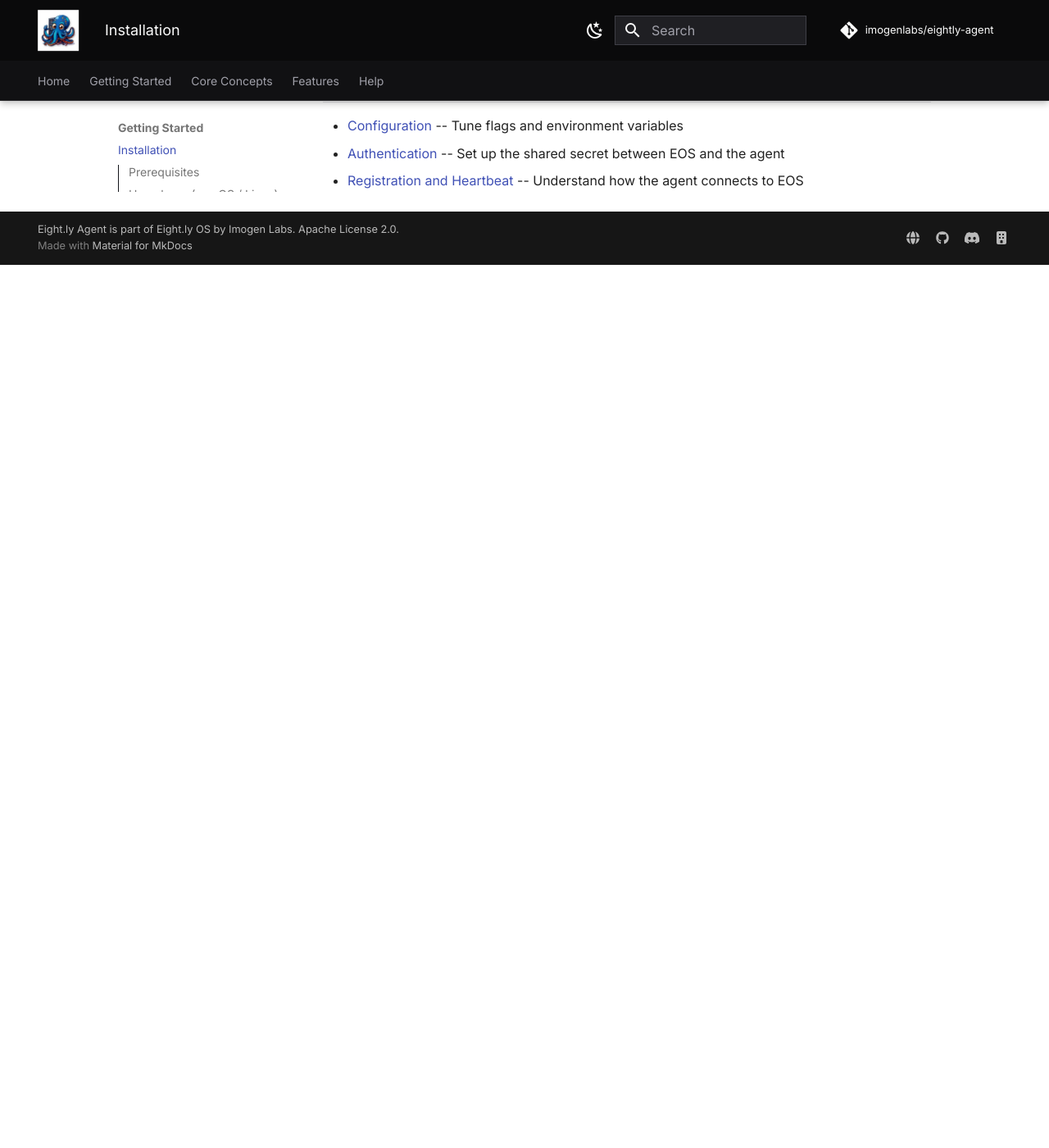
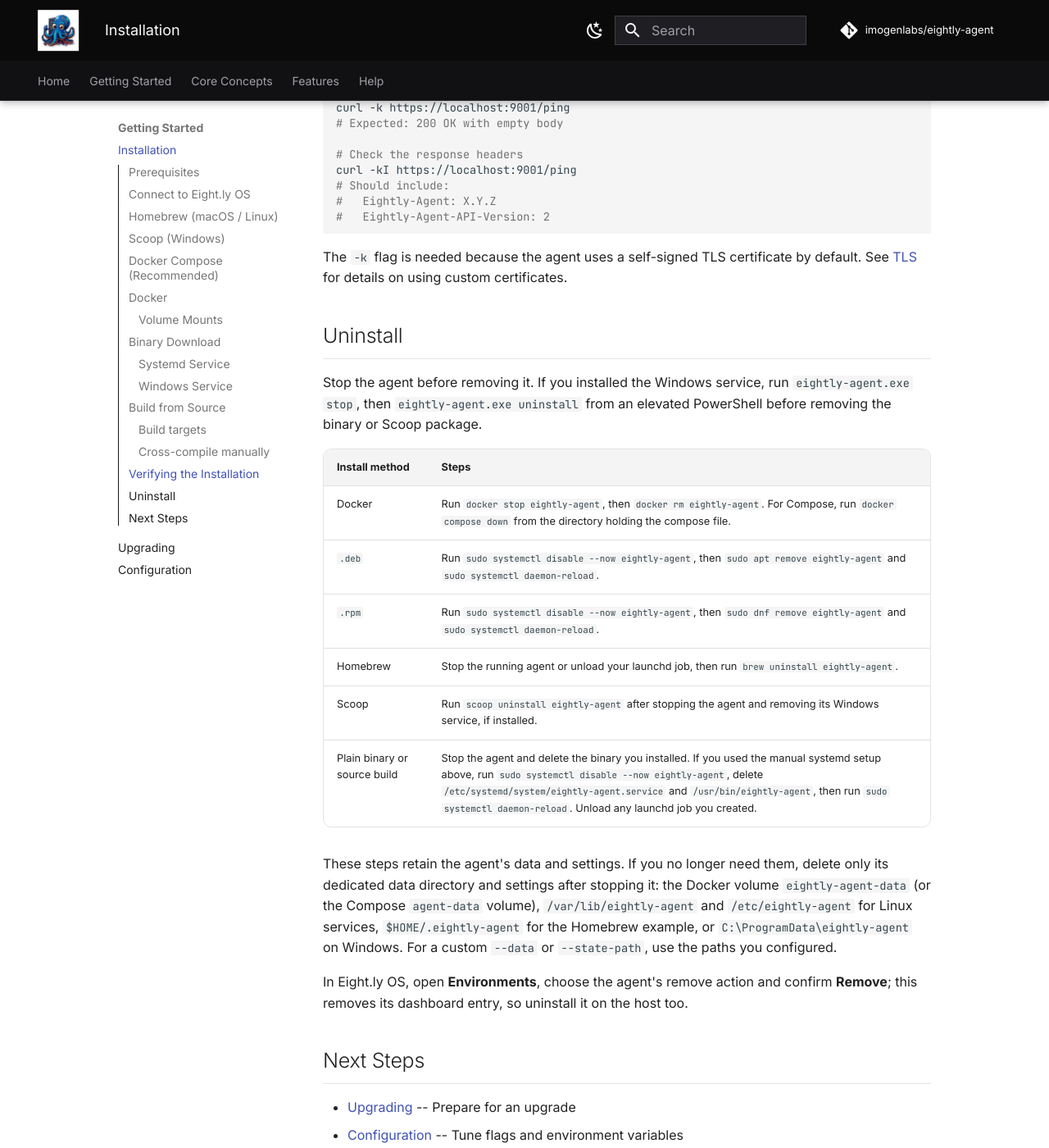
Before and after one commit to imogenlabs/eightly-agent, an MkDocs documentation site: the page built from docs/wiki/Installation.md, in a window 1280 px wide and 1400 px high, scrolled down 8318 px. Shown: the whole window at 82% size. Built offline with MkDocs 1.6.1 and Material for MkDocs 9.7.7, drawn with Linux system fonts in a browser that asks for light colours; comment, search, counter and statistics services are not loaded; before the commit the page ends 8641 px from its top, so only the background shows below that; some of the changed text lies outside the part shown.

Commit message:
docs: EA-40 add uninstall steps, the upgrade guide and a connect walkthrough

```diff
--- a/docs/wiki/Installation.md
+++ b/docs/wiki/Installation.md
@@ -11,6 +11,14 @@ Multiple ways to install Eight.ly Agent: Docker Compose (recommended), Docker co
 - A host running Linux, macOS, or Windows with Docker installed
 - Network connectivity between the agent host and your Eight.ly OS server (for registration)
 - An install command from Eight.ly OS (Environments → Add Agent). It carries the server URL, the shared secret and a one-time enrollment token.
+
+## Connect to Eight.ly OS
+
+1. Open **Environments → Add Agent** in Eight.ly OS.
+2. Copy the install command; it includes the server URL, shared secret and a one-time enrollment token.
+3. Run it on the Docker host you want to manage; see [Docker](#docker) or the install method below for details.
+4. Return to **Environments** and wait for the host to show **Online**; see [Registration and Heartbeat](Registration-and-Heartbeat.md).
+5. Select the host to manage its containers; if it stays offline, see [Troubleshooting](Troubleshooting.md).
 
 ## Homebrew (macOS / Linux)
 
@@ -313,8 +321,26 @@ curl -kI https://localhost:9001/ping
 
 The `-k` flag is needed because the agent uses a self-signed TLS certificate by default. See [TLS](TLS.md) for details on using custom certificates.
 
+## Uninstall
+
+Stop the agent before removing it. If you installed the Windows service, run `eightly-agent.exe stop`, then `eightly-agent.exe uninstall` from an elevated PowerShell before removing the binary or Scoop package.
+
+| Install method | Steps |
+|----------------|-------|
+| Docker | Run `docker stop eightly-agent`, then `docker rm eightly-agent`. For Compose, run `docker compose down` from the directory holding the compose file. |
+| `.deb` | Run `sudo systemctl disable --now eightly-agent`, then `sudo apt remove eightly-agent` and `sudo systemctl daemon-reload`. |
+| `.rpm` | Run `sudo systemctl disable --now eightly-agent`, then `sudo dnf remove eightly-agent` and `sudo systemctl daemon-reload`. |
+| Homebrew | Stop the running agent or unload your launchd job, then run `brew uninstall eightly-agent`. |
+| Scoop | Run `scoop uninstall eightly-agent` after stopping the agent and removing its Windows service, if installed. |
+| Plain binary or source build | Stop the agent and delete the binary you installed. If you used the manual systemd setup above, run `sudo systemctl disable --now eightly-agent`, delete `/etc/systemd/system/eightly-agent.service` and `/usr/bin/eightly-agent`, then run `sudo systemctl daemon-reload`. Unload any launchd job you created. |
+
+These steps retain the agent's data and settings. If you no longer need them, delete only its dedicated data directory and settings after stopping it: the Docker volume `eightly-agent-data` (or the Compose `agent-data` volume), `/var/lib/eightly-agent` and `/etc/eightly-agent` for Linux services, `$HOME/.eightly-agent` for the Homebrew example, or `C:\ProgramData\eightly-agent` on Windows. For a custom `--data` or `--state-path`, use the paths you configured.
+
+In Eight.ly OS, open **Environments**, choose the agent's remove action and confirm **Remove**; this removes its dashboard entry, so uninstall it on the host too.
+
 ## Next Steps
 
+- [Upgrading](UPGRADING.md) -- Prepare for an upgrade
 - [Configuration](Configuration.md) -- Tune flags and environment variables
 - [Authentication](Authentication.md) -- Set up the shared secret between EOS and the agent
 - [Registration and Heartbeat](Registration-and-Heartbeat.md) -- Understand how the agent connects to EOS
--- a/mkdocs.yml
+++ b/mkdocs.yml
@@ -108,6 +108,7 @@ nav:
   - Home: index.md
   - Getting Started:
       - Installation: Installation.md
+      - Upgrading: UPGRADING.md
       - Configuration: Configuration.md
   - Core Concepts:
       - Authentication: Authentication.md
```
Also changed, not shown: CHANGELOG.md (+1 -1 lines), README.md (+4 -0 lines), docs/wiki/UPGRADING.md (renamed from docs/UPGRADING.md, +6 -2 lines), docs/wiki/index.md (+3 -0 lines).
